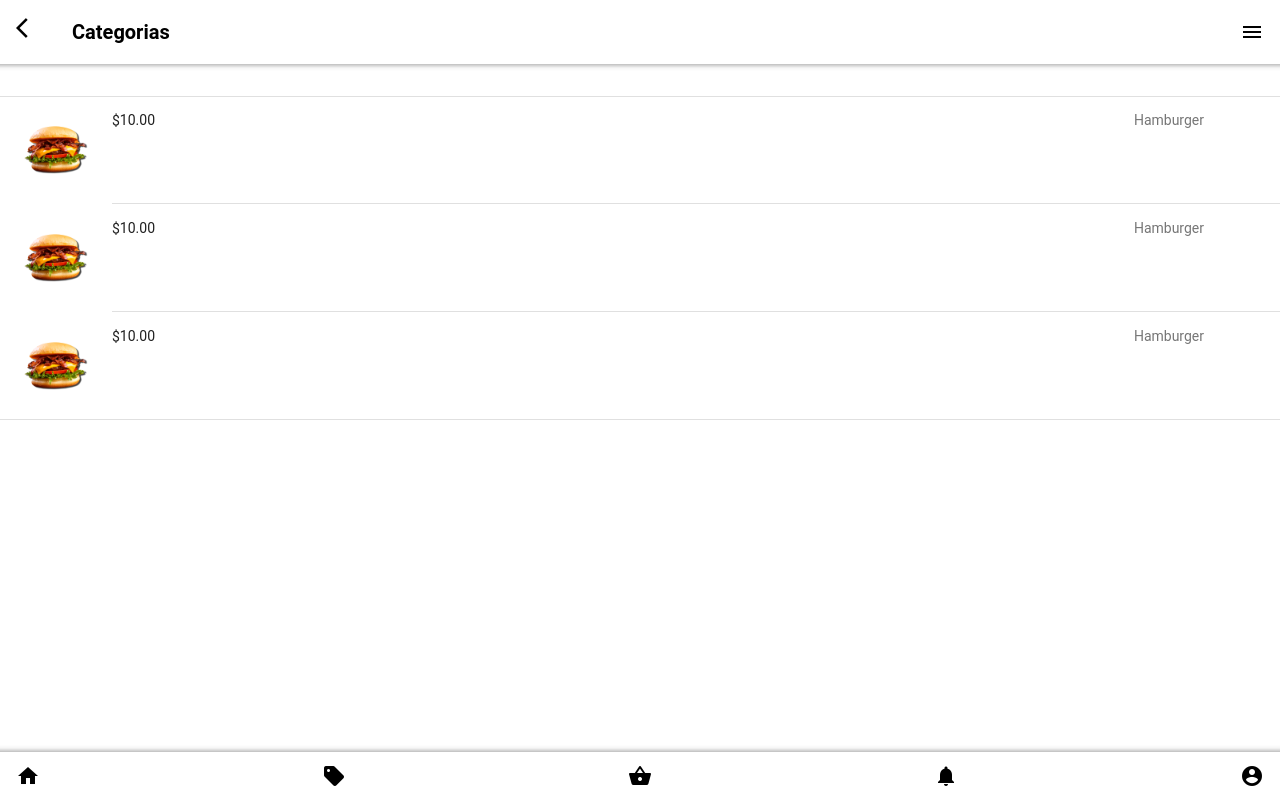
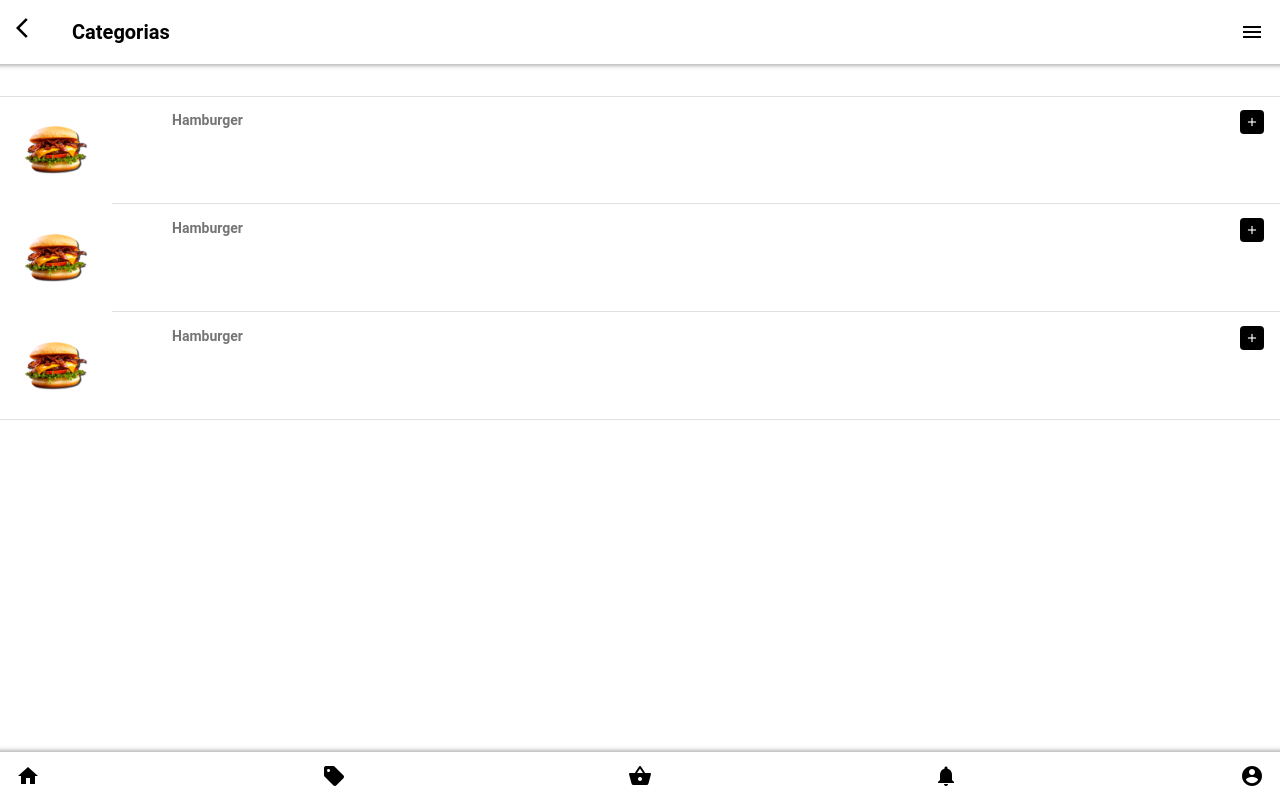
Before and after one commit to Useless-Alex/Exameeen, a plain HTML site: page categorias.html in a window 1280 px wide. Drawn offline with Linux system fonts and the light colour scheme.

Commit message:
Add files via upload

```diff
--- a/categorias.html
+++ b/categorias.html
@@ -82,7 +82,7 @@
 							<i class="material-icons">menu</i>
 						</a>
 					</div>
-                    <a href="//">
+                    <a href="/index/">
                     <div class="left">
 						<div class="block">
 							<i class="material-icons">arrow_back_ios</i>
@@ -104,8 +104,9 @@
                                     <div class="item-media"><img src="img/burger-especial.webp" width="80" alt=""></div>
                                     <div class="item-inner">
                                         <div class="item-title-row">
-                                            <div class="item-subtitle">$10.00</div>
-                                            <div class="item-text" style="padding-right: 60px;">Hamburger</div>
+
+                                            <div class="item-text" style="padding-left: 60px; font-weight: bolder; font: size 100px;;">Hamburger</div>
+                                            <i class="material-icons add" style="color: white; font-size: 14px;">add</i>
                                         </div>
                                     </div>
                                 </div>
@@ -115,8 +116,9 @@
                                     <div class="item-media"><img src="img/burger-especial.webp" width="80" alt=""></div>
                                     <div class="item-inner">
                                         <div class="item-title-row">
-                                            <div class="item-subtitle">$10.00</div>
-                                            <div class="item-text"style="padding-right: 60px;">Hamburger</div>
+
+                                            <div class="item-text"style="padding-left: 60px; font-weight: bolder;">Hamburger</div>
+                                            <i class="material-icons add" style="color: white; font-size: 14px;">add</i>
                                         </div>
                                     </div>
                                 </div>
@@ -126,8 +128,9 @@
                                     <div class="item-media"><img src="img/burger-especial.webp" width="80" alt=""></div>
                                     <div class="item-inner">
                                         <div class="item-title-row">
-                                            <div class="item-subtitle">$10.00</div>
-                                            <div class="item-text"style="padding-right: 60px;">Hamburger</div>
+
+                                            <div class="item-text" style="padding-left: 60px; font-weight: bolder;">Hamburger</div>
+                                            <i class="material-icons add" style="color: white; font-size: 14px;">add</i>
                                         </div>
                                     </div>
                                 </div>
@@ -143,7 +146,7 @@
 
 			<div class="toolbar toolbar-bottom">
 				<div class="toolbar-inner">
-				  <a href="//" class="link"><i class="material-icons">home</i></a>
+				  <a href="/index/" class="link"><i class="material-icons">home</i></a>
 				  <a href="/home/" class="link"><i class="material-icons">sell</i></a>
 				  <a href="/categorias/" class="link"><i class="material-icons">shopping_basket</i></a>
 				  <a href="/home/" class="link"><i class="material-icons">notifications</i></a>
```
